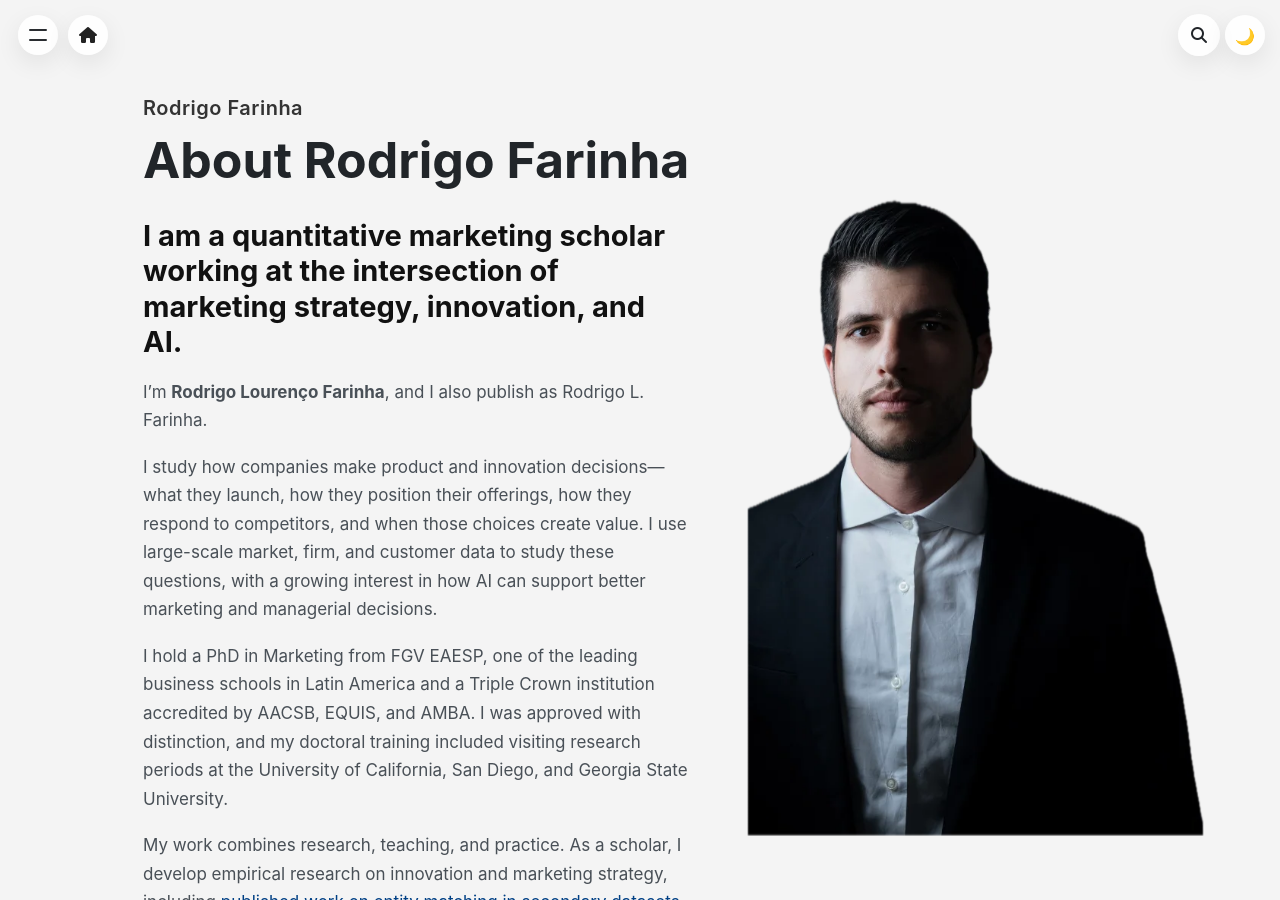
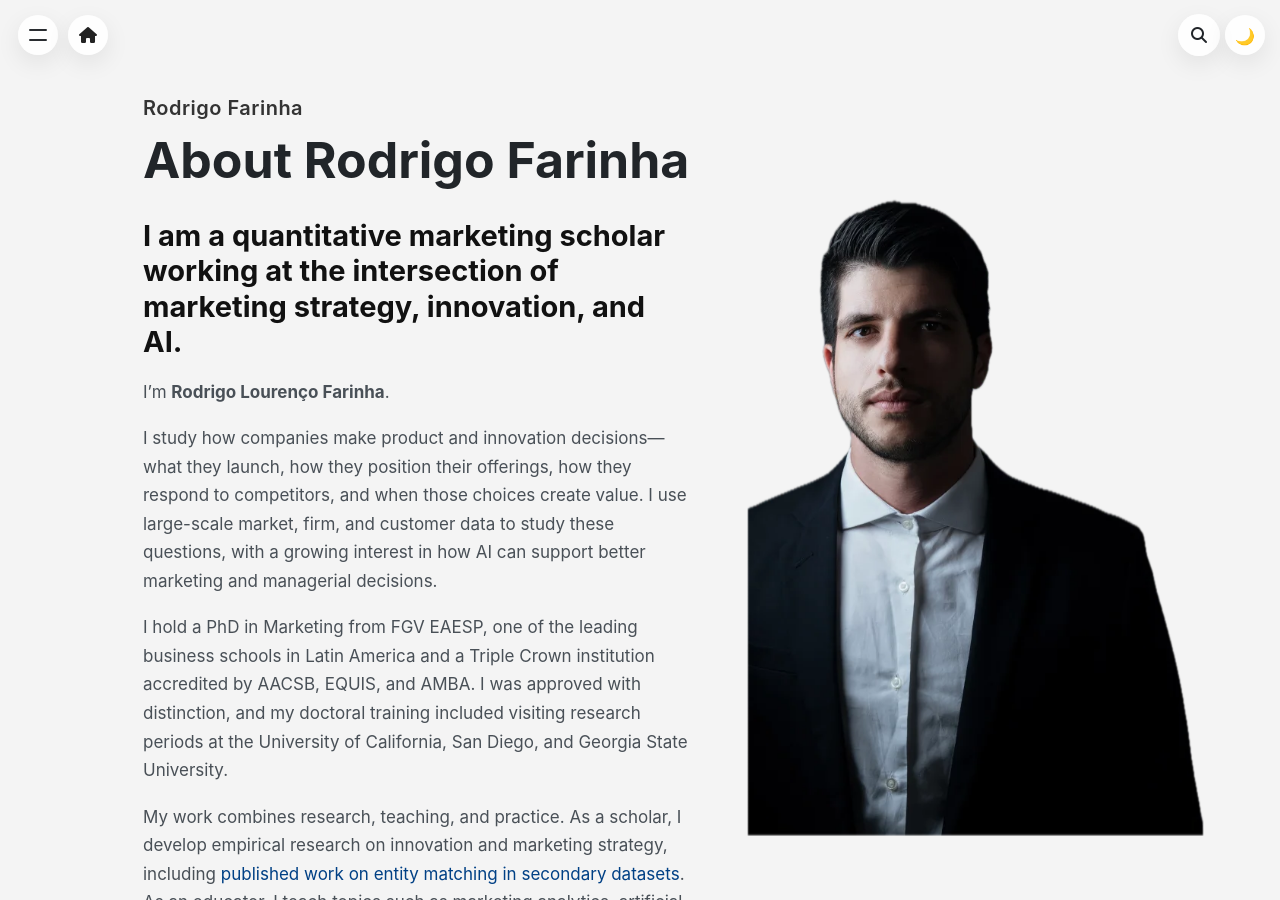
Before and after one commit to rodrigolourencofarinha/rodrigolourencofarinha.github.io, a Jekyll site: the page built from _pages/about.md, in a window 1280 px wide and 900 px high. Built offline with Jekyll 4.4.1, drawn with Linux system fonts in a browser that asks for light colours.

Commit message:
Simplify About page name introduction

```diff
--- a/_pages/about.md
+++ b/_pages/about.md
@@ -13,7 +13,7 @@ seo:
 <section class="about-profile" aria-label="About Rodrigo Farinha">
   <div class="about-profile-copy">
     <p class="about-lead">I am a quantitative marketing scholar working at the intersection of marketing strategy, innovation, and AI.</p>
-    <p>I’m <strong>Rodrigo Lourenço Farinha</strong>, and I also publish as Rodrigo L. Farinha.</p>
+    <p>I’m <strong>Rodrigo Lourenço Farinha</strong>.</p>
     <p>I study how companies make product and innovation decisions—what they launch, how they position their offerings, how they respond to competitors, and when those choices create value. I use large-scale market, firm, and customer data to study these questions, with a growing interest in how AI can support better marketing and managerial decisions.</p>
     <p>I hold a PhD in Marketing from FGV EAESP, one of the leading business schools in Latin America and a Triple Crown institution accredited by AACSB, EQUIS, and AMBA. I was approved with distinction, and my doctoral training included visiting research periods at the University of California, San Diego, and Georgia State University.</p>
     <p>My work combines research, teaching, and practice. As a scholar, I develop empirical research on innovation and marketing strategy, including <a href="{{ site.baseurl }}/research/#published-papers">published work on entity matching in secondary datasets</a>. As an educator, I teach topics such as marketing analytics, artificial intelligence in business, digital transformation, marketing strategy, and innovation. As a consultant, I help companies structure complex business problems, analyze evidence, and make better strategic decisions.</p>
```
